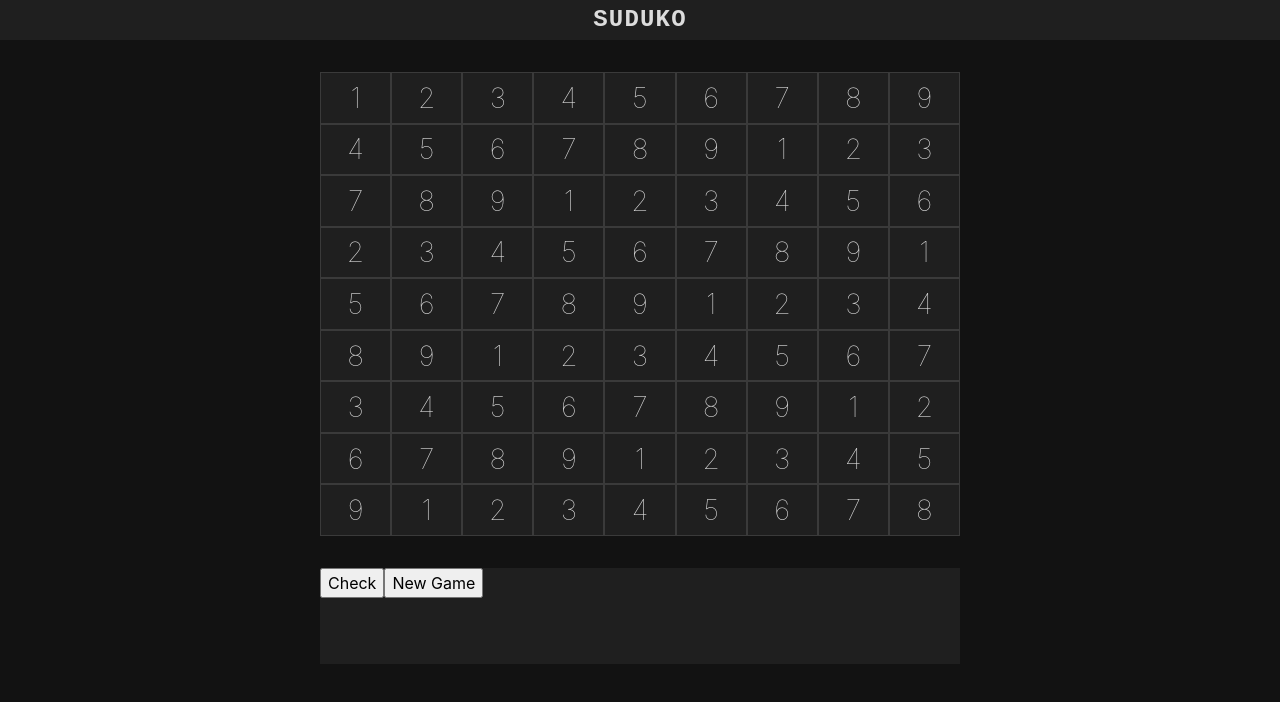
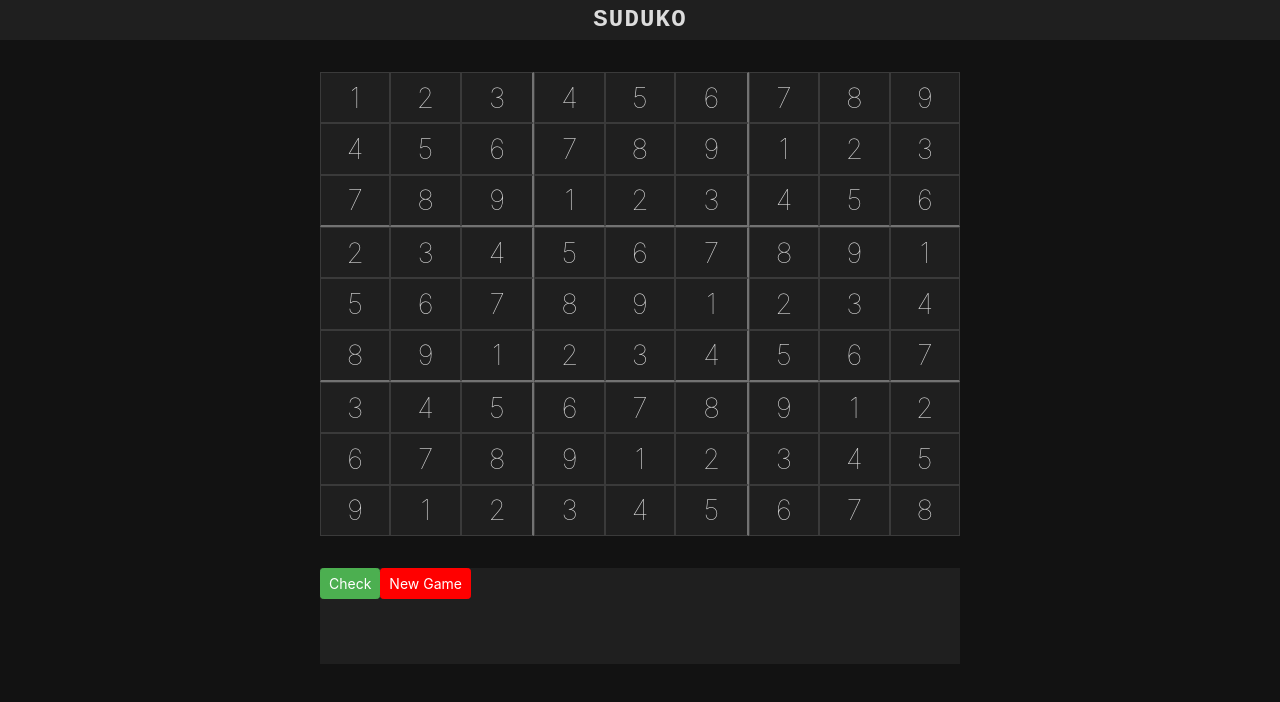
Before and after one commit to darragh3277/sudoko, a React (Create React App) app: page / in a window 1280 px wide. Shown: the top 702 px of the page. Built offline with nearby package versions, Linux system fonts and the light colour scheme.

Commit message:
basic buttons

```diff
--- a/src/suduko/components/board/Style.css
+++ b/src/suduko/components/board/Style.css
@@ -13,3 +13,15 @@
   flex: 1 0 51%;
   border-spacing: 0;
 }
+
+td:nth-child(3),
+td:nth-child(6) {
+  border-right-color: #727272;
+  border-right-width: 2px;
+}
+
+tr:nth-child(3) td,
+tr:nth-child(6) td {
+  border-bottom-color: #727272;
+  border-bottom-width: 2px;
+}
--- /dev/null
+++ b/src/suduko/components/button/Button.js
@@ -0,0 +1,10 @@
+import React from "react";
+import "./Style.css";
+
+export default function Button(props) {
+  const type = props.type === undefined ? "btn-primary" : props.type;
+  const size = props.size === undefined ? "" : "btn-" + props.size;
+  return (
+    <button className={"btn " + type + " " + size}>{props.children}</button>
+  );
+}
--- /dev/null
+++ b/src/suduko/components/button/Style.css
@@ -0,0 +1,30 @@
+.btn {
+  border: 1px solid transparent;
+  outline: none;
+}
+
+.btn-lg {
+  padding: 0.5rem 1rem;
+  font-size: 1.25rem;
+  line-height: 1.5;
+  border-radius: 0.3rem;
+}
+
+.btn-sm {
+  padding: 0.25rem 0.5rem;
+  font-size: 0.875rem;
+  line-height: 1.5;
+  border-radius: 0.2rem;
+}
+
+.btn-primary {
+  background-color: #4caf50;
+  border-color: #4caf50;
+  color: #fff;
+}
+
+.btn-secondary {
+  color: #fff;
+  background-color: red;
+  border-color: red;
+}
--- a/src/suduko/components/gamebar/Gamebar.js
+++ b/src/suduko/components/gamebar/Gamebar.js
@@ -1,11 +1,16 @@
 import React from "react";
+import Button from "../button/Button";
 import "./Style.css";
 
 export default function Gamebar() {
   return (
     <div className="gamebar">
-      <button>Check</button>
-      <button>New Game</button>
+      <Button type="btn-primary" size="sm">
+        Check
+      </Button>
+      <Button type="btn-secondary" size="sm">
+        New Game
+      </Button>
     </div>
   );
 }
```
Also changed, not shown: 1 other file (tests, documents, lock files or other folders).
